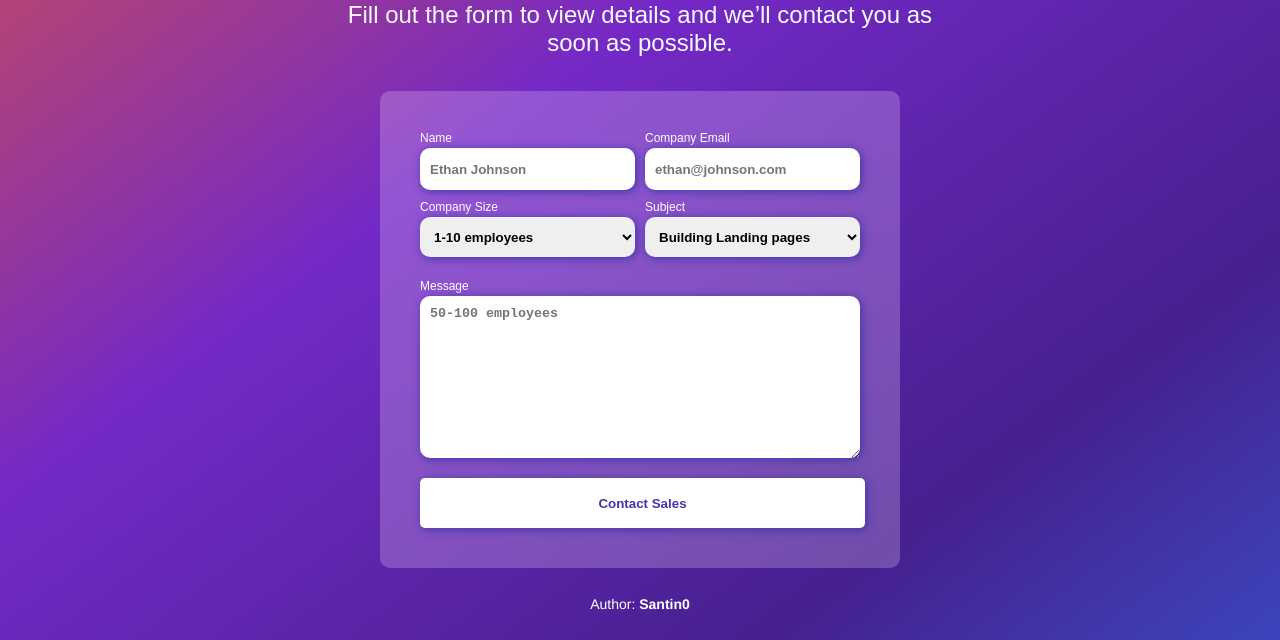
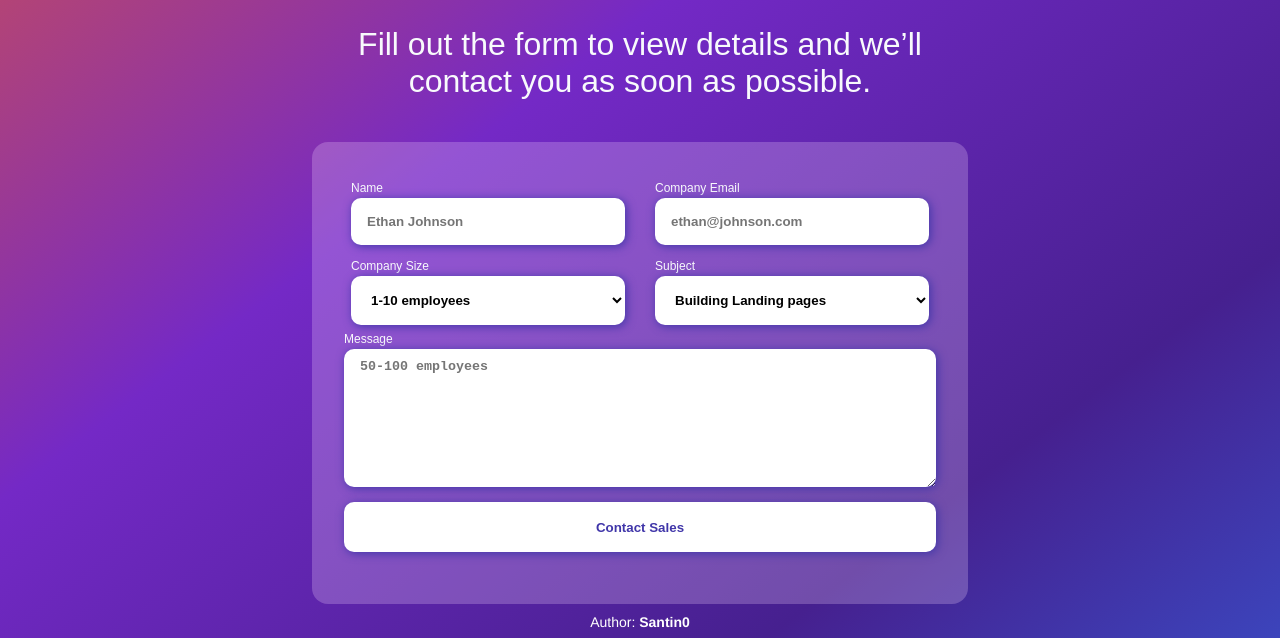
Before and after one commit to RoqueZ12/CHALLENGE4, a plain HTML site: page index.html in a window 1280 px wide. Shown: the part 257-897 px from the top of the page. Drawn offline with Linux system fonts and the light colour scheme.

Commit message:
modifique querys y form

```diff
--- a/index.html
+++ b/index.html
@@ -5,7 +5,6 @@
     <meta name="viewport" content="width=device-width, initial-scale=1.0" />
     <link rel="stylesheet" href="style.css" />
     <link rel="stylesheet" href="query.css" />
-    <!-- Corregí la referencia al archivo CSS -->
     <title>CHALLENGE4</title>
   </head>
   <body>
@@ -25,19 +24,27 @@
           </p>
         </section>
         <!-- Aquí envolví la sección card con un elemento <form> -->
-        <form method="post">
+        <form id="contactForm" method="post">
           <section class="card">
             <div class="card-top">
               <div>
                 <label>Name</label>
-                <input type="text" name="name" placeholder="Ethan Johnson" />
+                <input
+                  type="text"
+                  name="name"
+                  pattern="[a-zA-Z\s]+"
+                  placeholder="Ethan Johnson"
+                  required
+                />
               </div>
               <div>
                 <label>Company Email</label>
                 <input
-                  type="text"
+                  type="email"
                   name="email"
                   placeholder="ethan@johnson.com"
+                  pattern="[a-zA-Z0-9._%+-]+@[a-zA-Z0-9.-]+\.[a-zA-Z]{2,4}"
+                  required
                 />
               </div>
               <div>
@@ -76,5 +83,15 @@
     <footer>
       <p>Author: <strong>Santin0</strong></p>
     </footer>
+    <!-- pequeño js para formulario -->
+    <script>
+      // Escuchar el evento submit del formulario
+      document
+        .getElementById("contactForm")
+        .addEventListener("submit", function (e) {
+          e.preventDefault();
+          alert("Formulario enviado exitosamente."); // Mostrar mensaje de envío exitoso
+        });
+    </script>
   </body>
 </html>
--- a/query.css
+++ b/query.css
@@ -1,32 +1,24 @@
-/* Estilos generales que se aplican para todos los tamaños de pantalla */
-/* ... (tu código CSS existente) ... */
-
-/* Media query para 1280px */
-@media (max-width: 1280px) {
-  .container {
-    margin: 8px; /* Reducción del margen para una mejor visualización */
-  }
-  .top h1 {
-    font-size: 3.5rem; /* Ajuste del tamaño de fuente del título */
-  }
-  .top p {
-    width: 80%; /* Ajuste del ancho del párrafo */
-  }
-  .card {
-    width: 30rem; /* Reducción del ancho de la tarjeta */
-  }
-}
-
 /* Media query para 1024px */
 @media (max-width: 1024px) {
   .container {
     margin: 6px; /* Reducción adicional del margen */
   }
+
   .top h1 {
     font-size: 3rem; /* Ajuste del tamaño de fuente del título */
   }
+
   .card {
     width: 25rem; /* Reducción adicional del ancho de la tarjeta */
+  }
+
+  /* Ajustes para los inputs y otros elementos dentro de la tarjeta */
+  .card input[type="text"],
+  .card textarea,
+  .card select {
+    width: 100%; /* Ajusta el ancho al 100% de su contenedor */
+    box-sizing: border-box; /* Incluye el padding y border en el ancho total */
+    margin-bottom: 10px; /* Espacio entre elementos */
   }
 }
 
--- a/style.css
+++ b/style.css
@@ -10,16 +10,17 @@ body {
 /* Estilos para inputs, textareas y select */
 input, textarea, select {
   border-radius: 10px;
-  height: 40px;
   margin-top: 3px;
-  padding-left: 10px;
+  padding: 1rem;
   box-shadow: 0.1rem 0.1rem 0.6rem #4036A9;
   font-weight: bold;
   border: none;
+  background-color: #FFFFFF;
+
 }
 
 textarea {
-  height: 150px;
+  height: 7rem;
   padding-top: 10px;
 }
 
@@ -29,7 +30,8 @@ header {
 }
 
 header img {
-  margin-left: 25px;
+  width: 6rem;
+  padding: 0.5rem 3rem;
 }
 
 /* Estilos para el contenedor principal */
@@ -59,51 +61,50 @@ header img {
 .top p {
   width: 60%;
   color: #F8FAFC;
-  font-size: 1.5rem;
+  font-size: 2rem;
   text-align: center;
 }
 
 /* Estilos para la tarjeta */
 .card {
   width: 37rem;
+  padding: 2rem;
   background-color: #CDD5E0;
-  border-radius: 10px;
-  padding: 20px;
+  border-radius: 16px;
   background-color: rgba(246, 218, 255, 0.2431372549);
 }
 
 .card-top {
   display: grid;
   grid-template-columns: 1fr 1fr;
-  grid-template-rows: 1fr 1fr;
-  gap: 10px;
-  margin: 20px;
+  column-gap: 1rem;
+
 }
 
 .card-top div {
   display: flex;
   flex-direction: column;
+  margin: 7px;
 }
 
 .card-mid {
-  margin: 20px;
   display: flex;
   flex-direction: column;
   font-size: 1rem;
+  margin-bottom: 15px;
 }
 
 /* Estilos para etiquetas y botones */
 label {
   font-size: 0.75rem;
-  color: #FFFFFF;
+  color: #F8FAFC;
 }
 
 .styled-button {
-  width: calc(100% - 35px);
-  border-radius: 5px;
+  width: 100%;
+  margin-bottom: 20px;
+  border-radius: 10px;
   cursor: pointer;
-  margin-left: 20px;
-  margin-bottom: 20px;
   color: #4036A9;
   background-color: #FFFFFF;
   border: none;
@@ -118,7 +119,7 @@ label {
 /* Estilos para el footer */
 footer {
   color: #fff;
-  padding: 20px 0; /* Espaciado interno */
+
   text-align: center;
   bottom: 0; /* Alinear el footer en la parte inferior */
   width: 100%;
```
